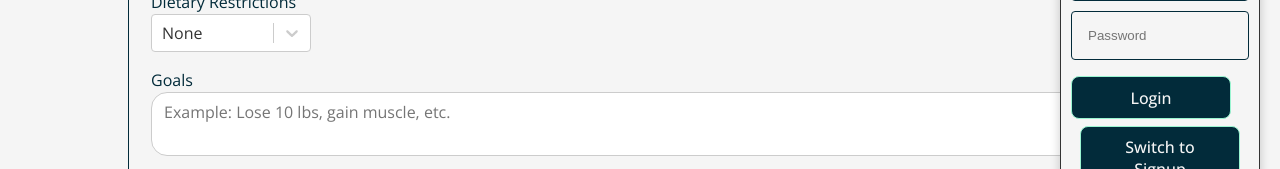
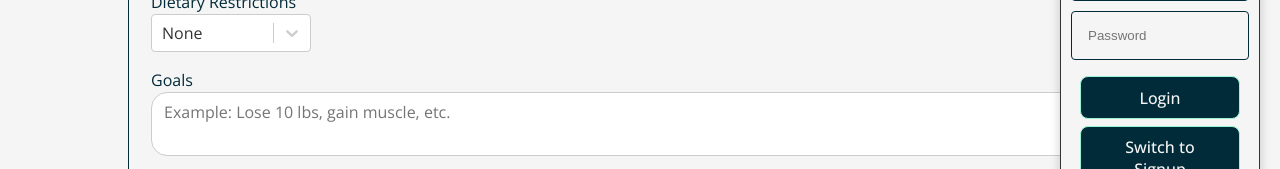
Before and after one commit to 8cott/gpt-fitness-client, a React (Vite) app: page / in a window 1280 px wide. Both pictures are taken after a click on the button "Signup/Login". Shown: the part 195-364 px from the top of the page. Built offline with nearby package versions, Linux system fonts and the light colour scheme.

Commit message:
fixed signup/login button alignment

```diff
--- a/src/components/LoginForm.jsx
+++ b/src/components/LoginForm.jsx
@@ -21,9 +21,6 @@ const LoginForm = ({ setError, closeModal }) => {
         localStorage.setItem('user_id', response.data.user_id);
         localStorage.setItem('access_token', response.data.access_token);
 
-        // console.log(`User logged in as: ${response.data.username}`);
-        // console.log(`Token: ${response.data.access_token}`);
-
         closeModal();
       }
     } catch (error) {
@@ -43,7 +40,9 @@ const LoginForm = ({ setError, closeModal }) => {
           placeholder='Password'
           required
         />
+        <div className='btn-container'>
         <button type='submit' className='modal-btn'>Login</button>
+      </div>
       </form>
     </>
   );
--- a/src/components/SignupForm.jsx
+++ b/src/components/SignupForm.jsx
@@ -84,10 +84,12 @@ const SignupForm = ({ setError, closeModal }) => {
           placeholder='Confirm Password'
           required
         />
+        <div className='btn-container'>
         <button type='submit' className='modal-btn'>
           Signup
         </button>
-      </form>
+        </div>
+        </form>
     </>
   );
 };
```
